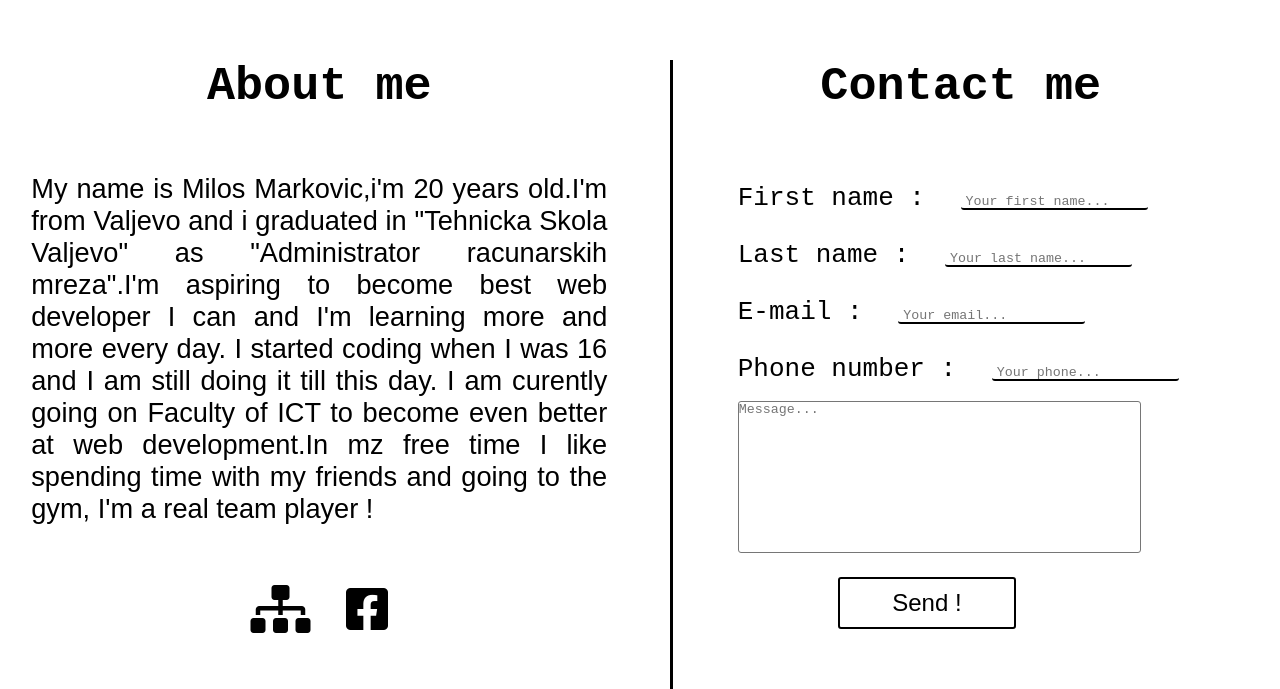
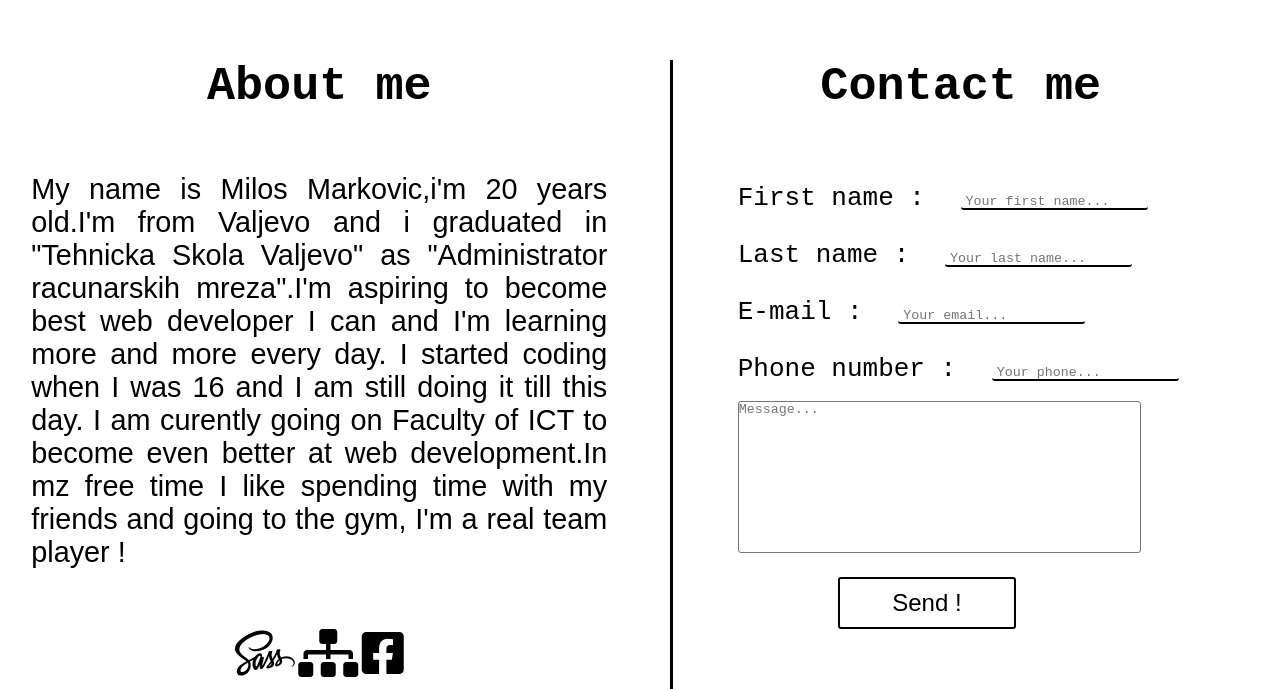
Before and after one commit to MilosKkos/Portfolio, a plain HTML site: page index.html in a window 1280 px wide. Shown: the part 2861-3550 px from the top of the page. Drawn offline with Linux system fonts and the light colour scheme; a web font is replaced by a local one.

Commit message:
Add files via upload

```diff
--- a/index.html
+++ b/index.html
@@ -171,6 +171,7 @@
                                 <h2>About me</h2>
                                 <p>My name is Milos Markovic,i'm 20 years old.I'm from Valjevo and i graduated in "Tehnicka Skola Valjevo" as "Administrator racunarskih mreza".I'm aspiring to become best web developer I can and I'm learning more and more every day. I started coding when I was 16 and I am still doing it till this day. I am curently going on Faculty of ICT to become even better at web development.In mz free time I like spending time with my friends and going to the gym, I'm a real team player !</p>
                                 <div id="faikonice">
+                                <a href="main.scss" target="blank"><i class="fab fa-sass sass"></i></a>
                                 <a href="sitemap.xml" target="blank"><i class="fas fa-sitemap sitemap"></i></a>
                                 <a href="https://www.facebook.com/milos.p.markovic.7"><i class="fab fa-facebook-square facebook"></i></a>
 
--- a/main.scss
+++ b/main.scss
@@ -451,17 +451,28 @@ body{
                     .sitemap{
                         transition: 1s;
                         color:rgba(0, 0, 0, 0.993);
+                        @include t{
+                        margin-left: 10%;
+                        }
                         }
                     .sitemap:hover{
                     color:rgba(255, 0, 0, 0.87);
                     transform: scale(1.1);
                     }
+                    .sass{
+                    color:black;
+                    transition: 1s;
+                    }
+                    .sass:hover{
+                        color:rgb(173, 1, 173);
+                        transform: scale(1.1);
+                     }
 
                         .facebook{
                             color:rgb(0, 0, 0);
                             transition: 1s;
                          @include t{
-                            margin-left:20%;
+                            margin-left:30%;
                          }
                         }
                         .facebook:hover{
```
Also changed, not shown: main.css, main.min.css, 1 other file.
